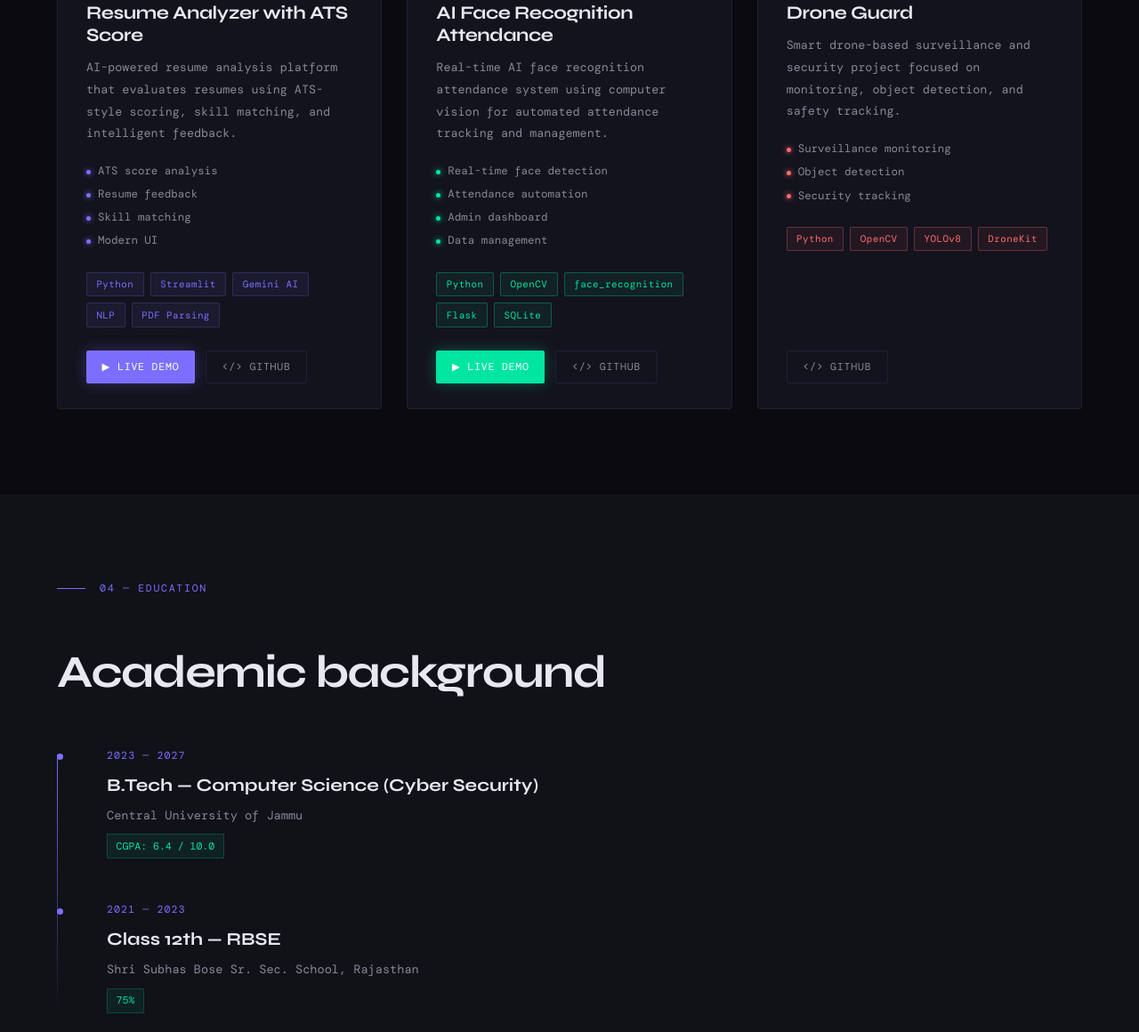
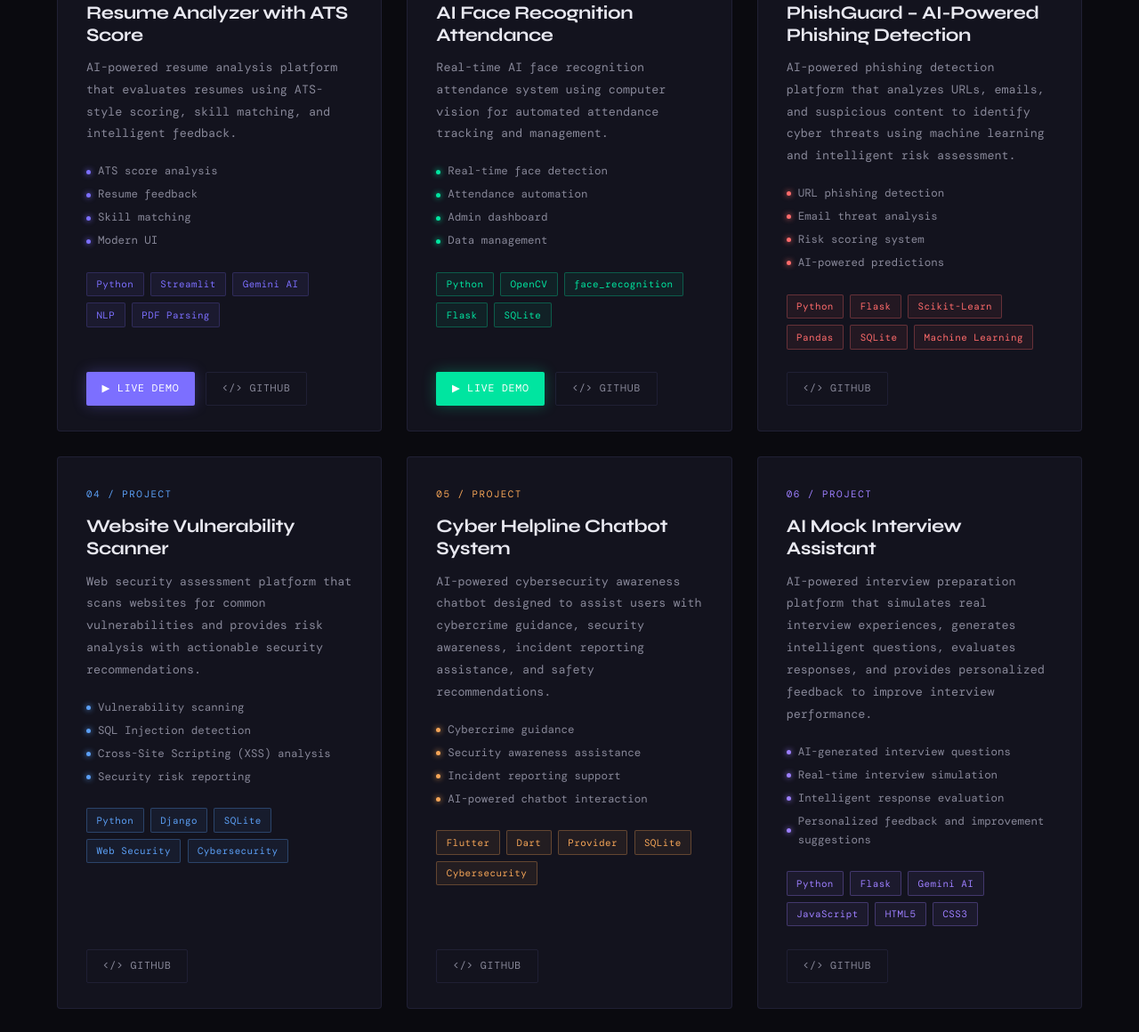
Before and after one commit to Lakshy-7/PORTFOLIO, a plain HTML site: page index.html in a window 1280 px wide. Shown: the part 1712-2872 px from the top of the page at 89% size. Drawn offline with nearby package versions, Linux system fonts and the light colour scheme; a web font is replaced by a local one.

Commit message:
Updated portfolio projects

```diff
--- a/index.html
+++ b/index.html
@@ -1359,26 +1359,120 @@
       <!-- PROJECT 3 -->
       <div class="project-card" style="--pc-accent: #ff6b6b;">
         <div class="project-num">03 / Project</div>
-        <h3 class="project-title">Drone Guard</h3>
-        <p class="project-desc">Smart drone-based surveillance and security project focused on monitoring, object
-          detection, and safety tracking.</p>
+        <h3 class="project-title">PhishGuard – AI-Powered Phishing Detection</h3>
+        <p class="project-desc">AI-powered phishing detection platform that analyzes URLs, emails, and suspicious content to identify cyber threats using machine learning and intelligent risk assessment.</p>
         <ul class="project-features">
-          <li>Surveillance monitoring</li>
-          <li>Object detection</li>
-          <li>Security tracking</li>
+          <li>URL phishing detection</li>
+          <li>Email threat analysis</li>
+          <li>Risk scoring system</li>
+          <li>AI-powered predictions</li>
         </ul>
         <div class="project-tech">
           <span class="tech-badge"
             style="border-color:rgba(255,107,107,0.3);color:#ff6b6b;background:rgba(255,107,107,0.07);">Python</span>
           <span class="tech-badge"
-            style="border-color:rgba(255,107,107,0.3);color:#ff6b6b;background:rgba(255,107,107,0.07);">OpenCV</span>
-          <span class="tech-badge"
-            style="border-color:rgba(255,107,107,0.3);color:#ff6b6b;background:rgba(255,107,107,0.07);">YOLOv8</span>
-          <span class="tech-badge"
-            style="border-color:rgba(255,107,107,0.3);color:#ff6b6b;background:rgba(255,107,107,0.07);">DroneKit</span>
+            style="border-color:rgba(255,107,107,0.3);color:#ff6b6b;background:rgba(255,107,107,0.07);">Flask</span>
+          <span class="tech-badge"
+            style="border-color:rgba(255,107,107,0.3);color:#ff6b6b;background:rgba(255,107,107,0.07);">Scikit-Learn</span>
+          <span class="tech-badge"
+            style="border-color:rgba(255,107,107,0.3);color:#ff6b6b;background:rgba(255,107,107,0.07);">Pandas</span>
+          <span class="tech-badge"
+            style="border-color:rgba(255,107,107,0.3);color:#ff6b6b;background:rgba(255,107,107,0.07);">SQLite</span>
+          <span class="tech-badge"
+            style="border-color:rgba(255,107,107,0.3);color:#ff6b6b;background:rgba(255,107,107,0.07);">Machine Learning</span>
         </div>
         <div class="project-links">
-          <a href="#" class="btn-proj btn-proj-ghost">&#60;/&#62; GitHub</a>
+          <a href="https://github.com/Lakshy-7/phishguard-cybersecurity-project/tree/main" target="_blank" rel="noopener"
+            class="btn-proj btn-proj-ghost">&#60;/&#62; GitHub</a>
+        </div>
+      </div>
+
+      <!-- PROJECT 4 -->
+      <div class="project-card" style="--pc-accent: #5b9ff5;">
+        <div class="project-num">04 / Project</div>
+        <h3 class="project-title">Website Vulnerability Scanner</h3>
+        <p class="project-desc">Web security assessment platform that scans websites for common vulnerabilities and provides risk analysis with actionable security recommendations.</p>
+        <ul class="project-features">
+          <li>Vulnerability scanning</li>
+          <li>SQL Injection detection</li>
+          <li>Cross-Site Scripting (XSS) analysis</li>
+          <li>Security risk reporting</li>
+        </ul>
+        <div class="project-tech">
+          <span class="tech-badge"
+            style="border-color:rgba(91,159,245,0.3);color:#5b9ff5;background:rgba(91,159,245,0.07);">Python</span>
+          <span class="tech-badge"
+            style="border-color:rgba(91,159,245,0.3);color:#5b9ff5;background:rgba(91,159,245,0.07);">Django</span>
+          <span class="tech-badge"
+            style="border-color:rgba(91,159,245,0.3);color:#5b9ff5;background:rgba(91,159,245,0.07);">SQLite</span>
+          <span class="tech-badge"
+            style="border-color:rgba(91,159,245,0.3);color:#5b9ff5;background:rgba(91,159,245,0.07);">Web Security</span>
+          <span class="tech-badge"
+            style="border-color:rgba(91,159,245,0.3);color:#5b9ff5;background:rgba(91,159,245,0.07);">Cybersecurity</span>
+        </div>
+        <div class="project-links">
+          <a href="https://github.com/Lakshy-7/website-vulnerability-scanner" target="_blank" rel="noopener"
+            class="btn-proj btn-proj-ghost">&#60;/&#62; GitHub</a>
+        </div>
+      </div>
+
+      <!-- PROJECT 5 -->
+      <div class="project-card" style="--pc-accent: #f5a557;">
+        <div class="project-num">05 / Project</div>
+        <h3 class="project-title">Cyber Helpline Chatbot System</h3>
+        <p class="project-desc">AI-powered cybersecurity awareness chatbot designed to assist users with cybercrime guidance, security awareness, incident reporting assistance, and safety recommendations.</p>
+        <ul class="project-features">
+          <li>Cybercrime guidance</li>
+          <li>Security awareness assistance</li>
+          <li>Incident reporting support</li>
+          <li>AI-powered chatbot interaction</li>
+        </ul>
+        <div class="project-tech">
+          <span class="tech-badge"
+            style="border-color:rgba(245,165,87,0.3);color:#f5a557;background:rgba(245,165,87,0.07);">Flutter</span>
+          <span class="tech-badge"
+            style="border-color:rgba(245,165,87,0.3);color:#f5a557;background:rgba(245,165,87,0.07);">Dart</span>
+          <span class="tech-badge"
+            style="border-color:rgba(245,165,87,0.3);color:#f5a557;background:rgba(245,165,87,0.07);">Provider</span>
+          <span class="tech-badge"
+            style="border-color:rgba(245,165,87,0.3);color:#f5a557;background:rgba(245,165,87,0.07);">SQLite</span>
+          <span class="tech-badge"
+            style="border-color:rgba(245,165,87,0.3);color:#f5a557;background:rgba(245,165,87,0.07);">Cybersecurity</span>
+        </div>
+        <div class="project-links">
+          <a href="https://github.com/Lakshy-7/cyber-helpline-chatbot-system" target="_blank" rel="noopener"
+            class="btn-proj btn-proj-ghost">&#60;/&#62; GitHub</a>
+        </div>
+      </div>
+
+      <!-- PROJECT 6 -->
+      <div class="project-card" style="--pc-accent: #9d7fff;">
+        <div class="project-num">06 / Project</div>
+        <h3 class="project-title">AI Mock Interview Assistant</h3>
+        <p class="project-desc">AI-powered interview preparation platform that simulates real interview experiences, generates intelligent questions, evaluates responses, and provides personalized feedback to improve interview performance.</p>
+        <ul class="project-features">
+          <li>AI-generated interview questions</li>
+          <li>Real-time interview simulation</li>
+          <li>Intelligent response evaluation</li>
+          <li>Personalized feedback and improvement suggestions</li>
+        </ul>
+        <div class="project-tech">
+          <span class="tech-badge"
+            style="border-color:rgba(157,127,255,0.3);color:#9d7fff;background:rgba(157,127,255,0.07);">Python</span>
+          <span class="tech-badge"
+            style="border-color:rgba(157,127,255,0.3);color:#9d7fff;background:rgba(157,127,255,0.07);">Flask</span>
+          <span class="tech-badge"
+            style="border-color:rgba(157,127,255,0.3);color:#9d7fff;background:rgba(157,127,255,0.07);">Gemini AI</span>
+          <span class="tech-badge"
+            style="border-color:rgba(157,127,255,0.3);color:#9d7fff;background:rgba(157,127,255,0.07);">JavaScript</span>
+          <span class="tech-badge"
+            style="border-color:rgba(157,127,255,0.3);color:#9d7fff;background:rgba(157,127,255,0.07);">HTML5</span>
+          <span class="tech-badge"
+            style="border-color:rgba(157,127,255,0.3);color:#9d7fff;background:rgba(157,127,255,0.07);">CSS3</span>
+        </div>
+        <div class="project-links">
+          <a href="https://github.com/Lakshy-7/AI-Mock-Interview-Assistant" target="_blank" rel="noopener"
+            class="btn-proj btn-proj-ghost">&#60;/&#62; GitHub</a>
         </div>
       </div>
 
```
